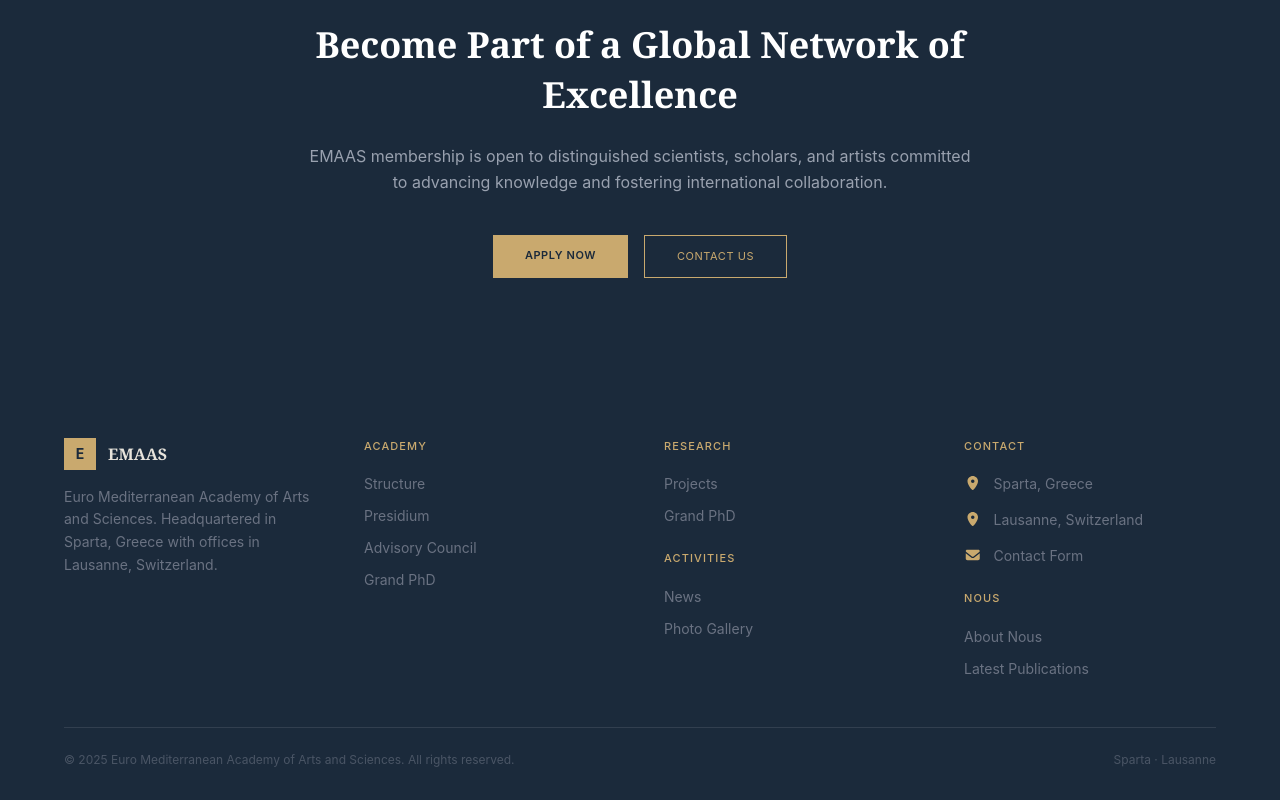
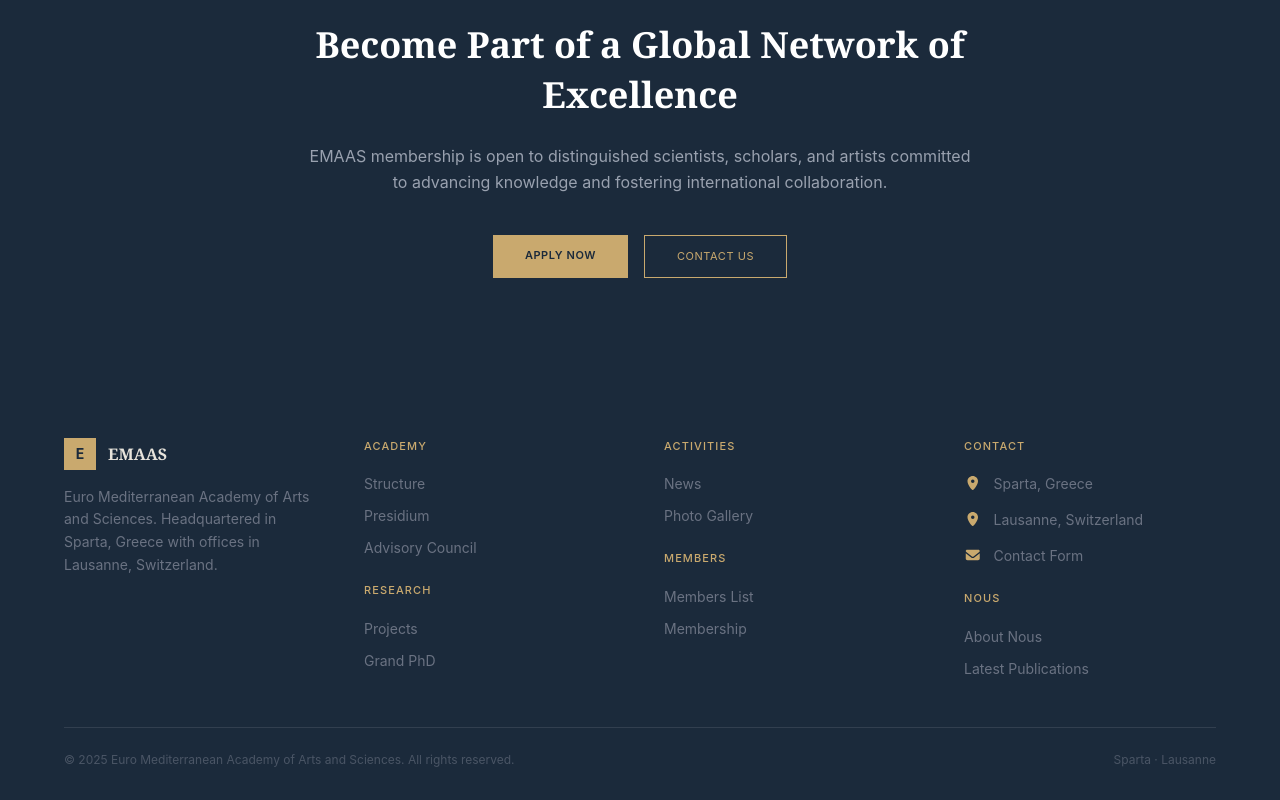
Before and after one commit to AthanasiaPet/EMAAS-react, a React (Vite) app: page / in a window 1280 px wide. Shown: the part 2405-3205 px from the top of the page. Built offline with nearby package versions, Linux system fonts and the light colour scheme.

Commit message:
feat: add ScrollToTop

```diff
--- a/src/App.tsx
+++ b/src/App.tsx
@@ -17,12 +17,12 @@ import LatestPublications from './pages/LatestPublications'
 import NotFound from './pages/NotFound'
 import History from './pages/History'
 import News from './pages/News'
-
-
+import ScrollToTop from './components/ScrollToTop'
 
 function App() {
     return (
         <BrowserRouter>
+            <ScrollToTop />
             <Navbar />
             <Routes>
                 <Route path="/" element={<Home />} />
@@ -38,10 +38,9 @@ function App() {
                 <Route path="/projects" element={<Projects />} />
                 <Route path="/photo-gallery" element={<PhotoGallery />} />
                 <Route path="/latest-publications" element={<LatestPublications />} />
-                <Route path="*" element={<NotFound />} />
                 <Route path="/history" element={<History />} />
                 <Route path="/news" element={<News />} />
-
+                <Route path="*" element={<NotFound />} />
             </Routes>
             <Footer />
         </BrowserRouter>
--- /dev/null
+++ b/src/components/ScrollToTop.tsx
@@ -0,0 +1,14 @@
+import { useEffect } from 'react'
+import { useLocation } from 'react-router-dom'
+
+function ScrollToTop() {
+    const { pathname } = useLocation()
+
+    useEffect(() => {
+        window.scrollTo(0, 0)
+    }, [pathname])
+
+    return null
+}
+
+export default ScrollToTop
--- a/src/components/layout/Footer.tsx
+++ b/src/components/layout/Footer.tsx
@@ -23,28 +23,32 @@ function Footer() {
                         </p>
                     </div>
 
-                    {/* Column 2 - Academy */}
+                    {/* Column 2 - Academy & Research */}
                     <div>
                         <p className="text-[11px] uppercase tracking-[0.1em] text-[#c9a96e] mb-5 font-medium">Academy</p>
-                        <div className="flex flex-col gap-3">
+                        <div className="flex flex-col gap-3 mb-6">
                             <Link to="/structure" className="text-gray-500 text-sm hover:text-gray-300 transition-colors">Structure</Link>
                             <Link to="/presidium" className="text-gray-500 text-sm hover:text-gray-300 transition-colors">Presidium</Link>
                             <Link to="/advisory-council" className="text-gray-500 text-sm hover:text-gray-300 transition-colors">Advisory Council</Link>
+                        </div>
+                        <p className="text-[11px] uppercase tracking-[0.1em] text-[#c9a96e] mb-5 font-medium">Research</p>
+                        <div className="flex flex-col gap-3">
+                            <Link to="/projects" className="text-gray-500 text-sm hover:text-gray-300 transition-colors">Projects</Link>
                             <Link to="/grand-phd" className="text-gray-500 text-sm hover:text-gray-300 transition-colors">Grand PhD</Link>
                         </div>
                     </div>
 
-                    {/* Column 3 - Members & Activities */}
+                    {/* Column 3 - Activities & Members */}
                     <div>
-                        <p className="text-[11px] uppercase tracking-[0.1em] text-[#c9a96e] mb-5 font-medium">Research</p>
+                        <p className="text-[11px] uppercase tracking-[0.1em] text-[#c9a96e] mb-5 font-medium">Activities</p>
                         <div className="flex flex-col gap-3 mb-6">
-                            <Link to="/projects" className="text-gray-500 text-sm hover:text-gray-300 transition-colors">Projects</Link>
-                            <Link to="/grand-phd" className="text-gray-500 text-sm hover:text-gray-300 transition-colors">Grand PhD</Link>
-                        </div>
-                        <p className="text-[11px] uppercase tracking-[0.1em] text-[#c9a96e] mb-5 font-medium">Activities</p>
-                        <div className="flex flex-col gap-3">
                             <Link to="/news" className="text-gray-500 text-sm hover:text-gray-300 transition-colors">News</Link>
                             <Link to="/photo-gallery" className="text-gray-500 text-sm hover:text-gray-300 transition-colors">Photo Gallery</Link>
+                        </div>
+                        <p className="text-[11px] uppercase tracking-[0.1em] text-[#c9a96e] mb-5 font-medium">Members</p>
+                        <div className="flex flex-col gap-3">
+                            <Link to="/members" className="text-gray-500 text-sm hover:text-gray-300 transition-colors">Members List</Link>
+                            <Link to="/membership" className="text-gray-500 text-sm hover:text-gray-300 transition-colors">Membership</Link>
                         </div>
                     </div>
 
```
